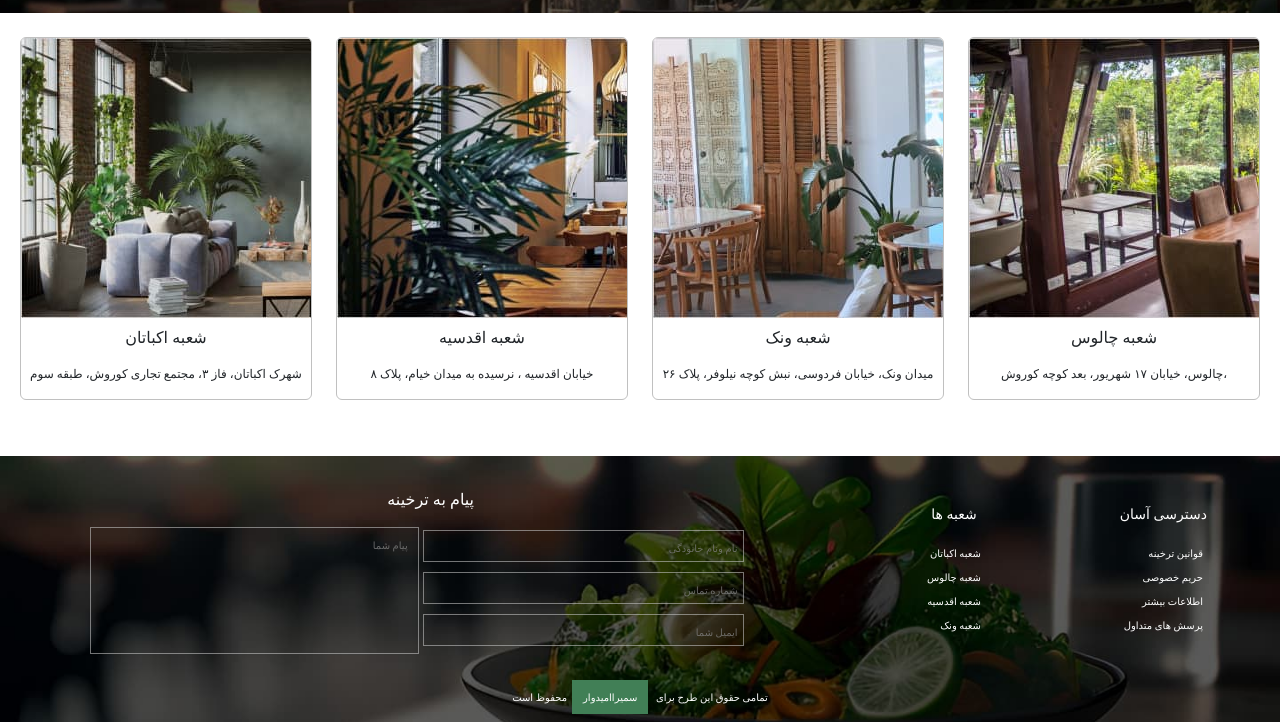
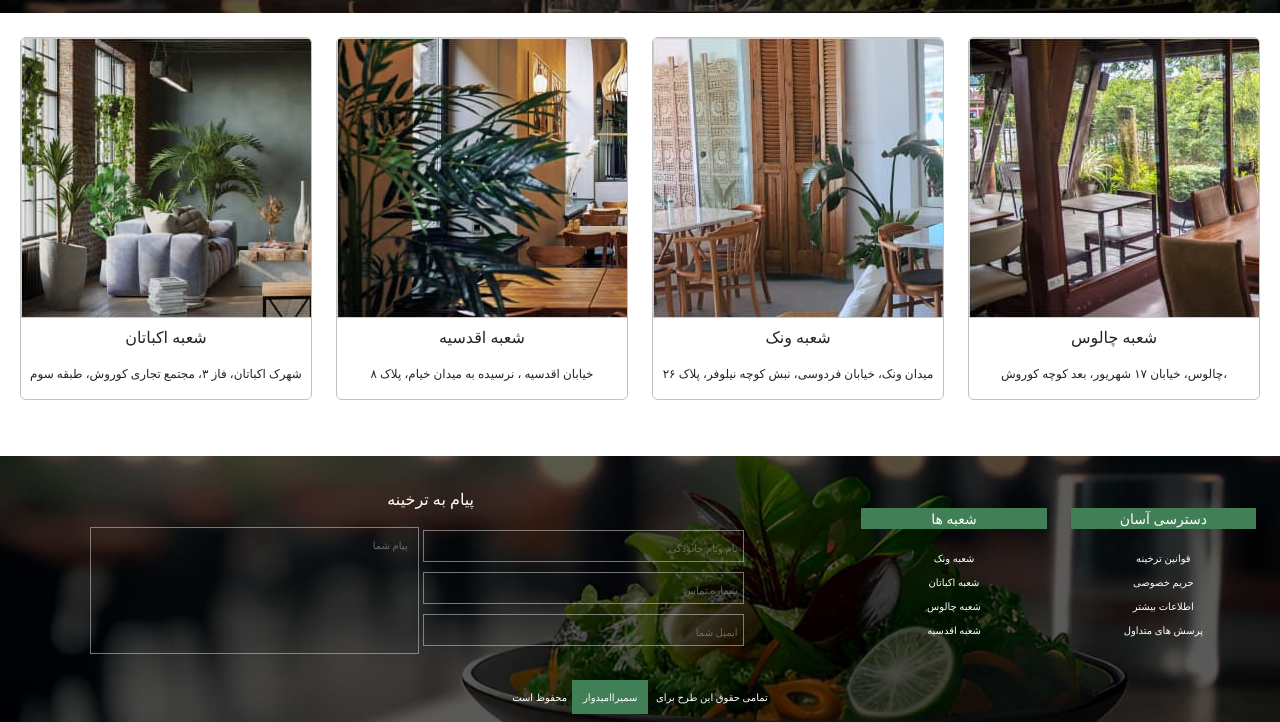
Before and after one commit to samiraomidvar7129/Tarkhineh-Restaurant, a plain HTML site: page index.html in a window 1280 px wide. Shown: the part 1373-2095 px from the top of the page. Drawn offline with nearby package versions, Linux system fonts and the light colour scheme.

Commit message:
change index.html files

```diff
--- a/Assets/Scss/Styles.scss
+++ b/Assets/Scss/Styles.scss
@@ -496,7 +496,7 @@ input::-webkit-inner-spin-button {
  .row{
 
   .footer-content-item{
-    @include flex(flex, flex-start, end);
+    @include flex(flex,center, center);
     flex-direction:column;
 
     .easy-success_item{
@@ -504,9 +504,12 @@ input::-webkit-inner-spin-button {
       @include flex(flex, center, center);
       flex-direction:column;
 
-  .easy-success_title{
+    .easy-success_title{
+    width: 100%;
     font-size: $font-14;
-    color: $color-white
+    color: $color-white;
+    background-color: $bg-lightGreen;
+    text-align: $text-center
   }
       .easy-success_ul{
         @include margin-padding(15px, 0, 0, 0, true);
@@ -515,6 +518,9 @@ input::-webkit-inner-spin-button {
         padding-right: 0;
 
         li{
+          display: block;
+          width: 100%;
+          text-align: $text-center;
 
           a{
   font-size: $font-10;
@@ -531,9 +537,11 @@ input::-webkit-inner-spin-button {
       flex-direction:column;
 
       .branches_title{
+        width: 100%;
+        text-align: $text-center;
         font-size: $font-14;
         color: $color-white;
-
+        background-color: $bg-lightGreen
       }
 
       .branches_ul{
@@ -543,6 +551,10 @@ input::-webkit-inner-spin-button {
         padding-right: 0;
 
         li{
+          display: block;
+          width: 100%;
+          text-align: $text-center;
+
           a{
             font-size: $font-10;
             color: $color-white;
--- a/index.html
+++ b/index.html
@@ -272,20 +272,20 @@
                      </div>
                 </div>
             </div>
-            <div class=" col-sm-6 col-md-2 mx-auto my-3 flex-start footer-content-item">
+            <div class=" col-sm-6 col-md-2 mx-auto my-3  footer-content-item">
                 <div class="branches_item">
                     <div class="branches_title"> شعبه ها</div>
                     <ul class="branches_ul">
+                        <li class="branches_li"><a href="https://tarkhineh-app.netlify.app/faq">  شعبه ونک</a></li>
                         <li class="branches_li"><a href="https://tarkhineh-app.netlify.app/rules"> شعبه اکباتان</a></li>
                         <li class="branches_li"><a href="https://tarkhineh-app.netlify.app/privacy"> شعبه چالوس</a></li>
                         <li class="branches_li"><a href="https://tarkhineh-app.netlify.app/faq">  شعبه اقدسیه</a></li>
-                        <li class="branches_li"><a href="https://tarkhineh-app.netlify.app/faq">  شعبه ونک</a></li>
                     </ul>
                 </div>
             </div>
             <div class=" col-sm-6 col-md-2 mx-auto my-3  footer-content-item ">
                 <div class="easy-success_item">
-                    <div class="easy-success_title">دسترسی آسان</div>
+                    <div class="easy-success_title  ">دسترسی آسان</div>
                     <ul class="easy-success_ul">
                         <li class="easy-success_li"><a href="https://tarkhineh-app.netlify.app/rules">قوانین ترخینه</a></li>
                         <li class="easy-success_li"><a href="https://tarkhineh-app.netlify.app/privacy"> حریم خصوصی</a></li>
```
Also changed, not shown: foodDetails.html (+5 -5 lines), foodsMenu.html (+5 -7 lines), shopCart.html (+6 -5 lines), Assets/Css/Styles.min.css, 1 other file.
